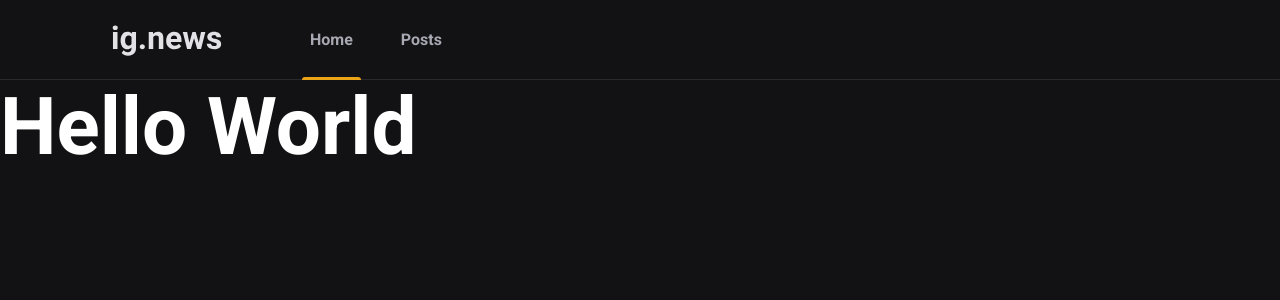
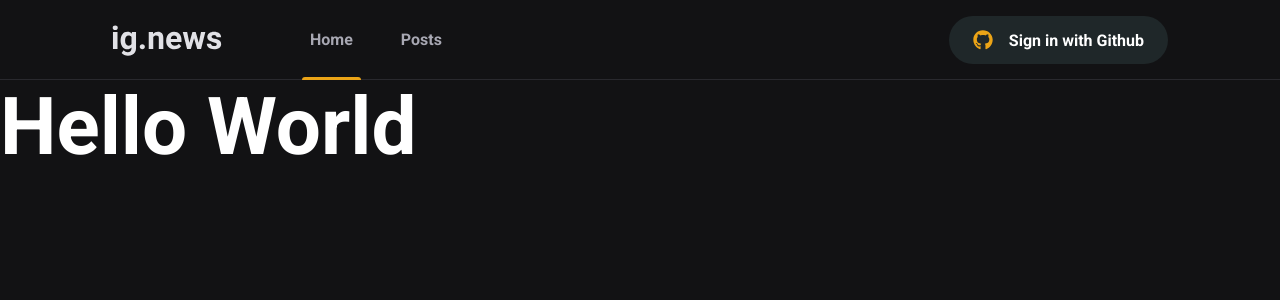
Before and after one commit to YagoPassos/Ignite-IgNews, a Next.js app: page / in a window 1280 px wide. Shown: the top 300 px of the page. Built offline with nearby package versions, Linux system fonts and the light colour scheme.

Commit message:
Sign In Button Completed

```diff
--- a/package.json
+++ b/package.json
@@ -12,6 +12,7 @@
     "next": "12.1.6",
     "react": "18.2.0",
     "react-dom": "18.2.0",
+    "react-icons": "^4.4.0",
     "sass": "^1.52.3"
   },
   "devDependencies": {
--- a/src/componets/Header/index.tsx
+++ b/src/componets/Header/index.tsx
@@ -1,3 +1,4 @@
+import { SignInButton } from '../SignInButton'
 import styles from './styles.module.scss'
 
 export function Header (){
@@ -9,6 +10,8 @@
                     <a href="" className={styles.active}>Home</a>
                     <a href="">Posts</a>
                 </nav>
+
+                <SignInButton/>
             </div>
         </header>
     )
--- a/src/componets/Header/styles.module.scss
+++ b/src/componets/Header/styles.module.scss
@@ -1,9 +1,9 @@
-.headerContainer{
+.headerContainer {
     height: 5rem;
     border-bottom: 1px solid var(--gray-800);
 }
 
-.headerContent{
+.headerContent {
     max-width: 1120px;
     height: 5rem;
     margin: 0 auto;
@@ -13,12 +13,11 @@
     display: flex;
     align-items: center;
 
-    nav{
+    nav {
         margin-left: 5rem;
         height: 5rem;
-    }
 
-    a{
+        a {
             display: inline-block;
             position: relative;
             padding: 0 0.5rem;
@@ -28,7 +27,7 @@
 
             transition: color 0.2s;
 
-        & + a {
+            &+a {
                 margin-left: 2rem;
             }
 
@@ -36,12 +35,13 @@
                 color: var(--white);
             }
 
-        &:active{
+            &:active {
                 color: var(--white);
-            font-weight: bold;;
+                font-weight: bold;
+                ;
             }
 
-        &.active::after{
+            &.active::after {
                 content: '';
                 height: 3px;
                 border-radius: 3px 3px 0 0;
@@ -53,3 +53,9 @@
             }
         }
     }
+
+    button{
+        margin-left: auto;
+    }
+
+}
--- /dev/null
+++ b/src/componets/SignInButton/index.tsx
@@ -0,0 +1,18 @@
+import styles from './styles.module.scss'
+import { FaGithub } from 'react-icons/fa';
+
+
+export function SignInButton() {
+
+    const insUserLoggedIn = true;
+    return (
+        <>
+            <button type='button'
+                className={styles.signInButton}
+            >
+                <FaGithub color='#eba417' />
+                Sign in with Github
+            </button>
+        </>
+    )
+}
--- /dev/null
+++ b/src/componets/SignInButton/styles.module.scss
@@ -0,0 +1,30 @@
+.signInButton{
+    height: 3rem;
+    border-radius: 3rem;
+    background: var(--gray-850);
+    border: 0;
+    padding: 0 1.5rem;
+
+    display: flex;
+    align-items: center;
+    justify-content: center;
+
+    color: var(--white);
+    font-weight: bold;
+
+    svg{
+        width: 20px;
+        height: 20px;
+    }
+
+    svg:first-child{
+        margin-right: 1rem;
+    }
+
+    transition: filter 0.2s;
+
+    &:hover{
+        filter: brightness(0.8);
+    }
+
+}
--- a/src/styles/global.scss
+++ b/src/styles/global.scss
@@ -10,6 +10,7 @@
     --gray-50: #e1e1e6  ;
     --gray-300: #a8a8b3;
     --gray-800: #29292e;
+    --gray-850: #1f2729;
     --gray--900: #121214;
 
     --cyan-500: #61dafb;
```
Also changed, not shown: 1 other file (tests, documents, lock files or other folders). Lines whose indentation alone changed are shown as unchanged.
